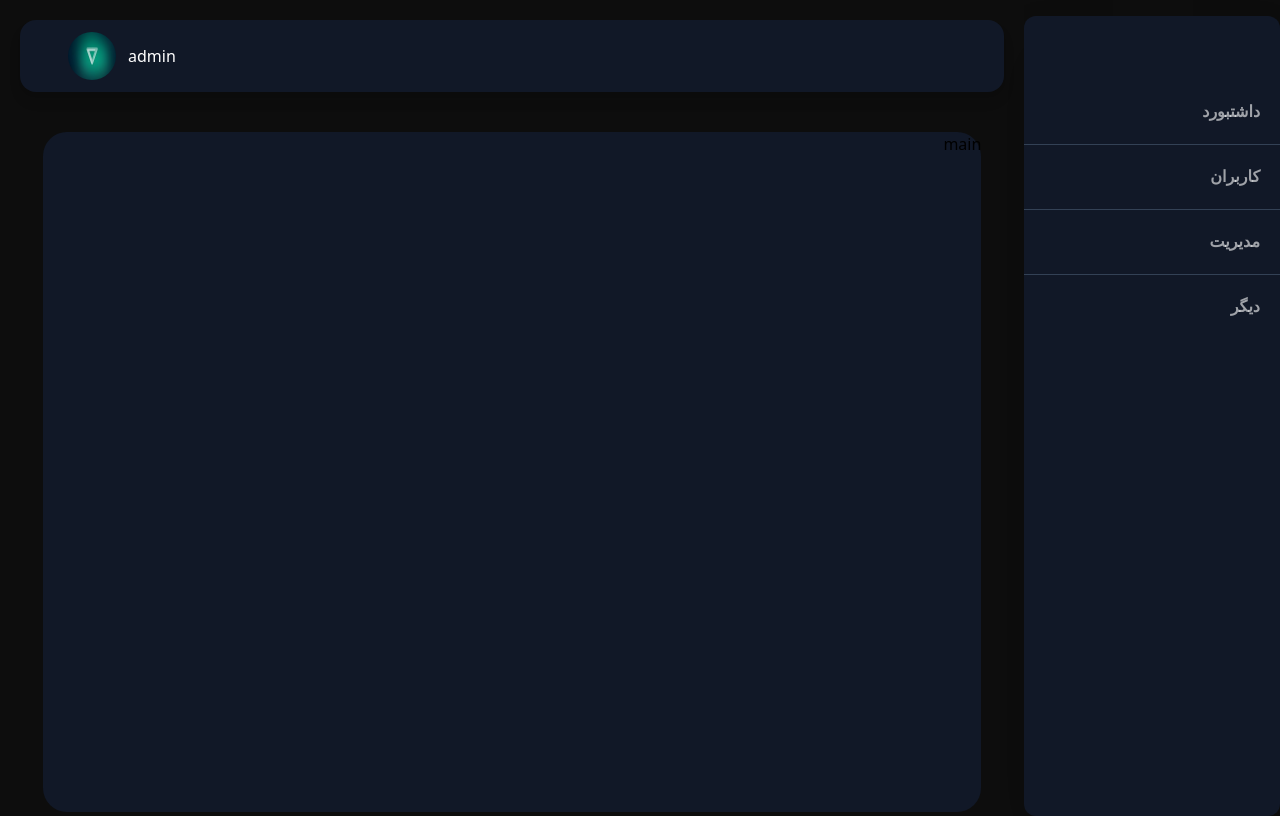
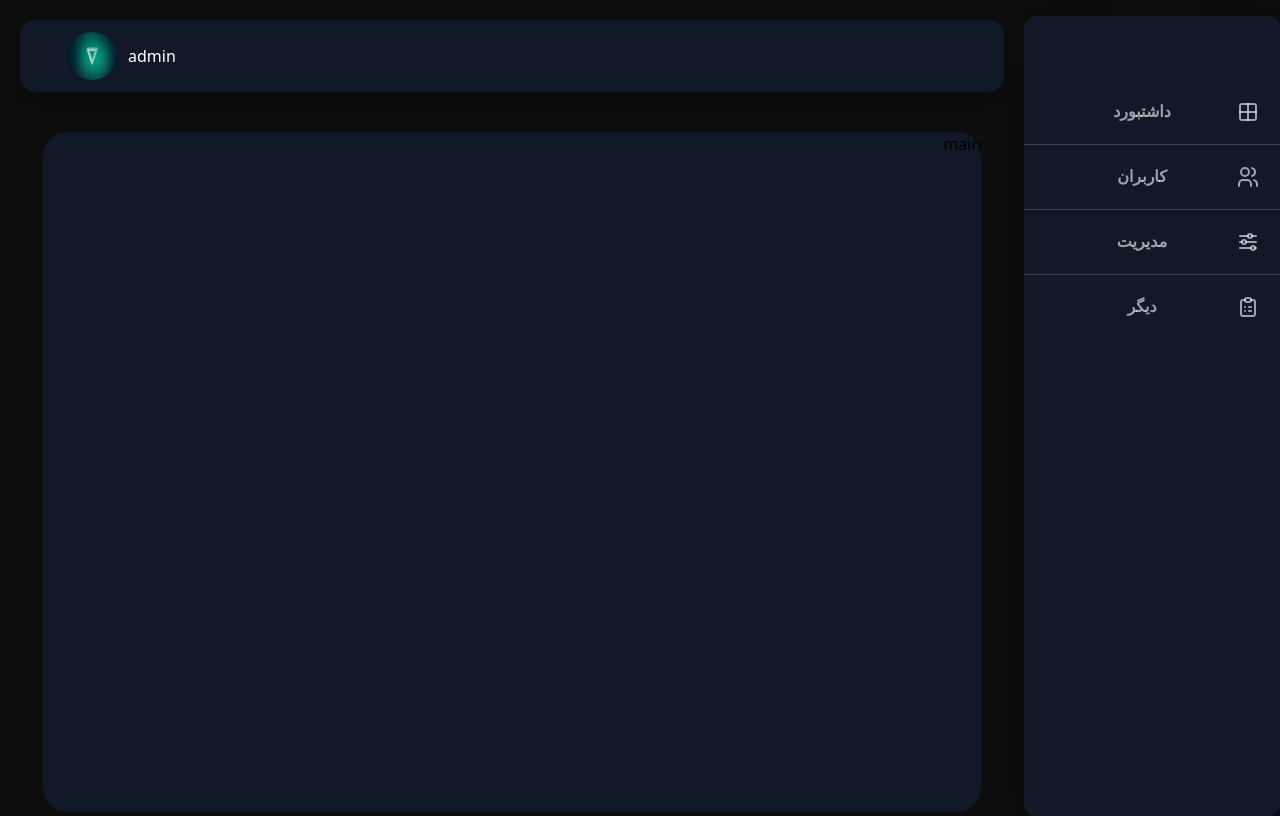
Before and after one commit to amiof/panel-adm, a React (Create React App) app: page / in a window 1280 px wide. Built offline with nearby package versions, Linux system fonts and the light colour scheme.

Commit message:
cleaner svges

```diff
--- a/src/components/RightPanel.js
+++ b/src/components/RightPanel.js
@@ -1,17 +1,34 @@
-import React from 'react';
+import React from "react";
+import { dashbord, manage, other, users } from "../pic/svg";
 const RightPanel = () => {
   return (
-        <div className="bg-black/95 flex flex-col w-1/5" >
-            <div className="w-full shadow-2xl shadow-dark-500 rounded-xl min-h-screen mt-4 bg-gray-900"  >
-
+    <div className="bg-black/95 flex flex-col w-1/5">
+      <div className="w-full shadow-2xl shadow-dark-500 rounded-xl min-h-screen mt-4 bg-gray-900">
         <ul className=" mt-16 divide-y divide-slate-700 text-white/60  font-vazir font-bold ">
-                    <a href="./#" className="p-5 hover:text-white hover:bg-gray-800 flex justify-between align-middle group  ">داشتبورد<div className="group-hover:bg-red-600  w-1 inline-block"></div></a>
-                    <a href='./#' className="p-5 hover:text-white hover:bg-gray-800 flex justify-between align-middle group">کاربران<div className="group-hover:bg-red-600  w-1 inline-block"></div></a>
-                    <a href='./#' className="p-5 hover:text-white hover:bg-gray-800 flex justify-between align-middle group">مدیریت<div className="group-hover:bg-red-600  w-1 inline-block"></div></a>
-                    <a href='./#' className="p-5 hover:text-white hover:bg-gray-800 flex justify-between align-middle group">دیگر<div className="group-hover:bg-red-600  w-1 inline-block"></div></a>
-
+          <a
+            href="./#"
+            className="p-5 hover:text-white hover:bg-gray-800 flex justify-between align-middle group  ">
+            {dashbord}داشتبورد
+            <div className="group-hover:bg-red-600  w-1 inline-block"></div>
+          </a>
+          <a
+            href="./#"
+            className="p-5 hover:text-white hover:bg-gray-800 flex justify-between align-middle group">
+                 {users}کاربران
+            <div className="group-hover:bg-red-600  w-1 inline-block"></div>
+          </a>
+          <a
+            href="./#"
+            className="p-5 hover:text-white hover:bg-gray-800 flex justify-between align-middle group"
+          >{manage}مدیریت
+            <div className="group-hover:bg-red-600  w-1 inline-block"></div>
+          </a>
+          <a
+            href="./#"
+            className="p-5 hover:text-white hover:bg-gray-800 flex justify-between align-middle group"
+          >  {other}دیگر<div className="group-hover:bg-red-600  w-1 inline-block"></div>
+          </a>
         </ul>
-
       </div>
     </div>
   );
--- /dev/null
+++ b/src/pic/svg.js
@@ -0,0 +1,82 @@
+const dashbord =  <svg
+xmlns="http://www.w3.org/2000/svg"
+class="icon icon-tabler icon-tabler-border-all"
+width="24"
+height="24"
+viewBox="0 0 24 24"
+stroke-width="2"
+stroke="currentColor"
+fill="none"
+stroke-linecap="round"
+stroke-linejoin="round"
+>
+<path stroke="none" d="M0 0h24v24H0z" fill="none"></path>
+<rect x="4" y="4" width="16" height="16" rx="2"></rect>
+<line x1="4" y1="12" x2="20" y2="12"></line>
+<line x1="12" y1="4" x2="12" y2="20"></line>
+</svg>
+const users= <svg
+xmlns="http://www.w3.org/2000/svg"
+class="icon icon-tabler icon-tabler-users"
+width="24"
+height="24"
+viewBox="0 0 24 24"
+stroke-width="2"
+stroke="currentColor"
+fill="none"
+stroke-linecap="round"
+stroke-linejoin="round"
+>
+<path stroke="none" d="M0 0h24v24H0z" fill="none"></path>
+<circle cx="9" cy="7" r="4"></circle>
+<path d="M3 21v-2a4 4 0 0 1 4 -4h4a4 4 0 0 1 4 4v2"></path>
+<path d="M16 3.13a4 4 0 0 1 0 7.75"></path>
+<path d="M21 21v-2a4 4 0 0 0 -3 -3.85"></path>
+</svg>
+const manage=  <svg
+xmlns="http://www.w3.org/2000/svg"
+class="icon icon-tabler icon-tabler-adjustments-horizontal"
+width="24"
+height="24"
+viewBox="0 0 24 24"
+stroke-width="2"
+stroke="currentColor"
+fill="none"
+stroke-linecap="round"
+stroke-linejoin="round"
+>
+<path stroke="none" d="M0 0h24v24H0z" fill="none"></path>
+<circle cx="14" cy="6" r="2"></circle>
+<line x1="4" y1="6" x2="12" y2="6"></line>
+<line x1="16" y1="6" x2="20" y2="6"></line>
+<circle cx="8" cy="12" r="2"></circle>
+<line x1="4" y1="12" x2="6" y2="12"></line>
+<line x1="10" y1="12" x2="20" y2="12"></line>
+<circle cx="17" cy="18" r="2"></circle>
+<line x1="4" y1="18" x2="15" y2="18"></line>
+<line x1="19" y1="18" x2="20" y2="18"></line>
+</svg>
+
+const other =<svg
+xmlns="http://www.w3.org/2000/svg"
+class="icon icon-tabler icon-tabler-clipboard-list"
+width="24"
+height="24"
+viewBox="0 0 24 24"
+stroke-width="2"
+stroke="currentColor"
+fill="none"
+stroke-linecap="round"
+stroke-linejoin="round"
+>
+<path stroke="none" d="M0 0h24v24H0z" fill="none"></path>
+<path d="M9 5h-2a2 2 0 0 0 -2 2v12a2 2 0 0 0 2 2h10a2 2 0 0 0 2 -2v-12a2 2 0 0 0 -2 -2h-2"></path>
+<rect x="9" y="3" width="6" height="4" rx="2"></rect>
+<line x1="9" y1="12" x2="9.01" y2="12"></line>
+<line x1="13" y1="12" x2="15" y2="12"></line>
+<line x1="9" y1="16" x2="9.01" y2="16"></line>
+<line x1="13" y1="16" x2="15" y2="16"></line>
+</svg>
+
+
+export {dashbord, users, manage , other}
```
Lines whose indentation alone changed are shown as unchanged.
